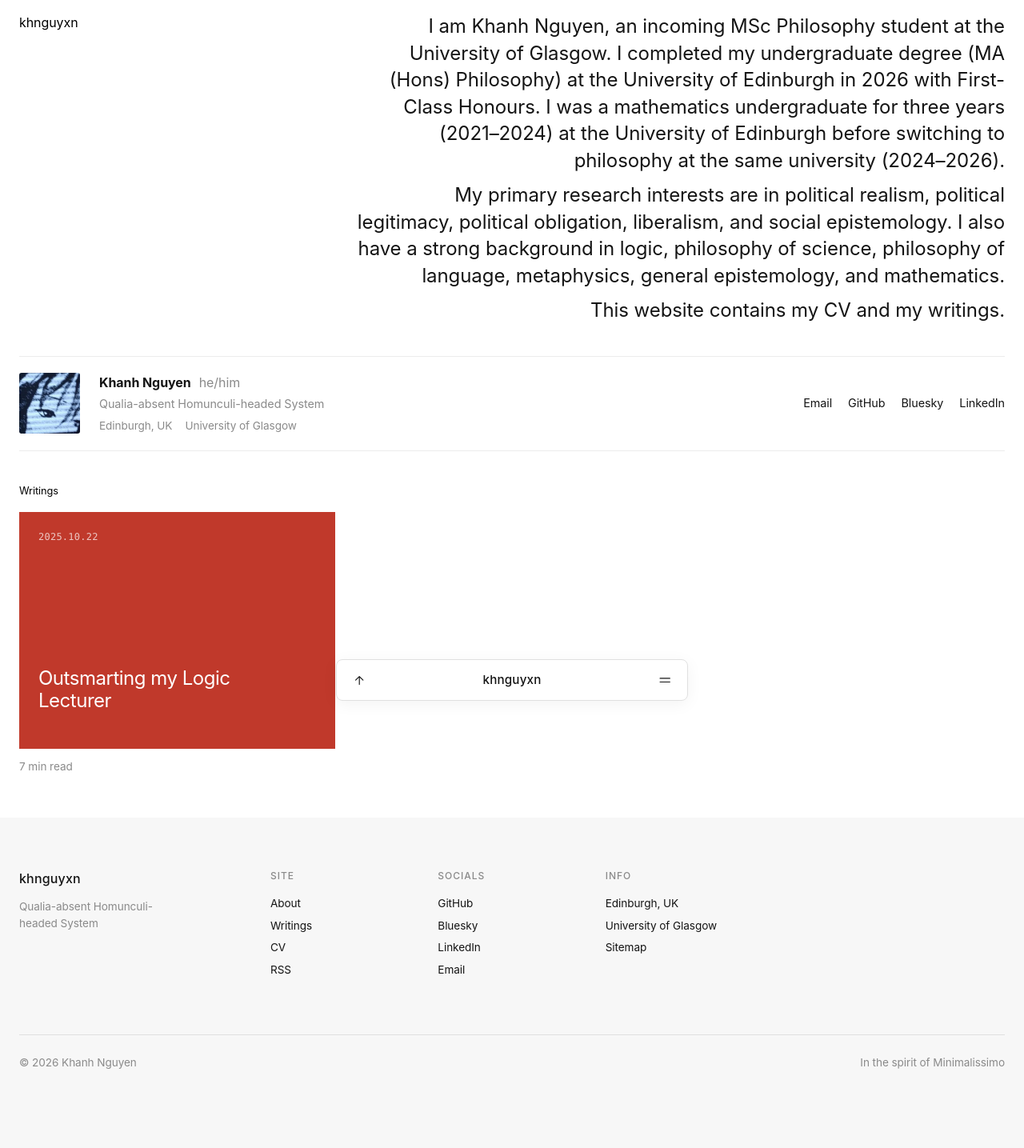
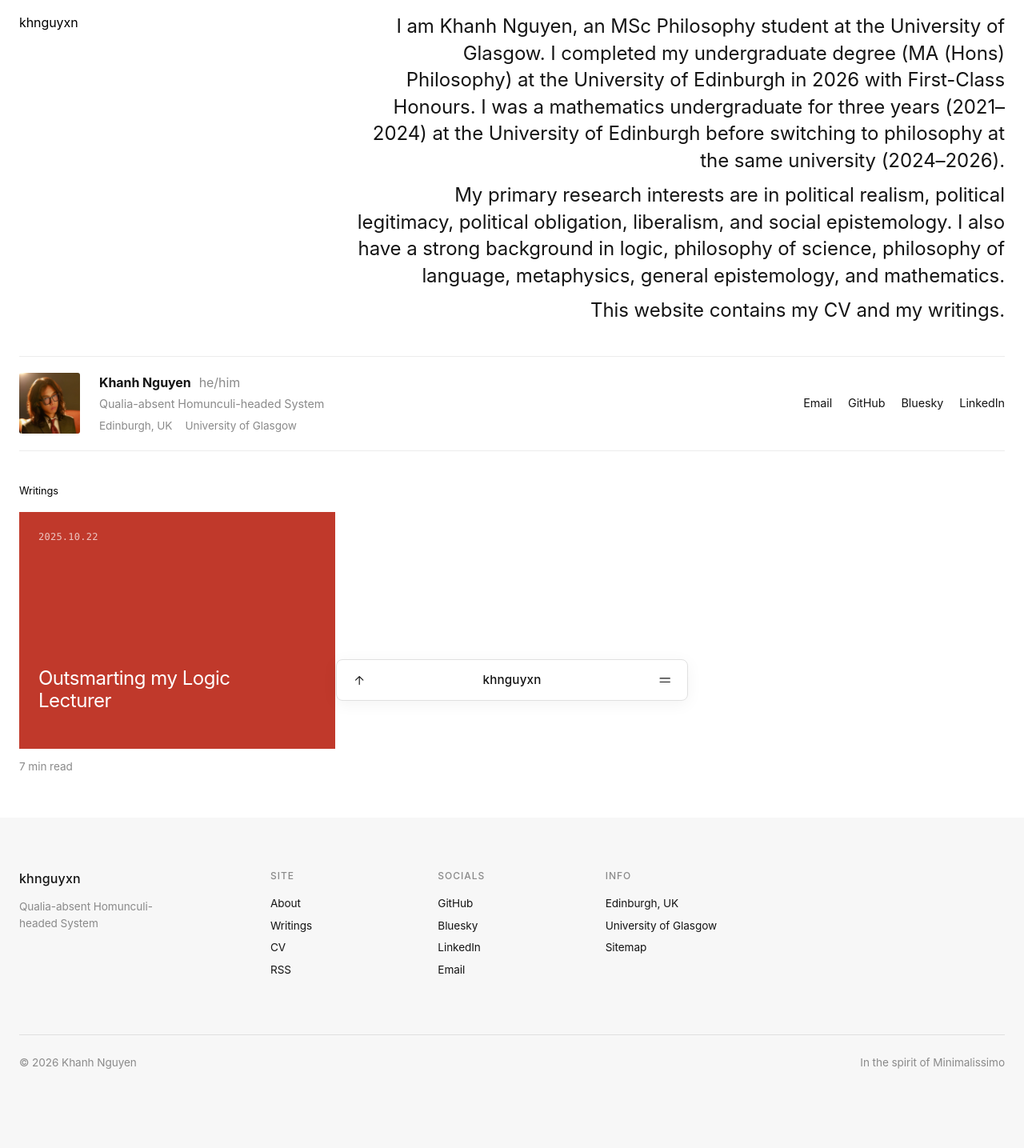
Before and after one commit to hardyowo/hardyowo.github.io, a Jekyll site: the page built from _pages/about.md, in a window 1280 px wide. Shown: the whole page at 80% size. Built offline with Jekyll 4.4.1, drawn with Linux system fonts in a browser that asks for light colours; a style sheet for code colours, icons or effects is not loaded.

Commit message:
Add headshot and update about bio
Add images/headshot.JPG and update _config.yml to use the new headshot as the avatar. Edit _pages/about.md to remove 'incoming' from the MSc Philosophy description, reflecting current enrollment.

```diff
--- a/_config.yml
+++ b/_config.yml
@@ -23,7 +23,7 @@ repository               : "hardyowo/hardyowo.github.io"
 #               Additional customization can be done by editing /_includes/author-profile.html
 author:
   # Biographic information
-  avatar           : "96926681.jpeg"
+  avatar           : "headshot.JPG"
   name             : "Khanh Nguyen"
   pronouns         : "he/him"
   bio              : "Qualia-absent Homunculi-headed System"
--- a/_pages/about.md
+++ b/_pages/about.md
@@ -6,7 +6,7 @@ redirect_from:
   - /about/
   - /about.html
 ---
-I am Khanh Nguyen, an incoming MSc Philosophy student at the University of Glasgow. I completed my undergraduate degree (MA (Hons) Philosophy) at the University of Edinburgh in 2026 with First-Class Honours. I was a mathematics undergraduate for three years (2021--2024) at the University of Edinburgh before switching to philosophy at the same university (2024--2026).
+I am Khanh Nguyen, an MSc Philosophy student at the University of Glasgow. I completed my undergraduate degree (MA (Hons) Philosophy) at the University of Edinburgh in 2026 with First-Class Honours. I was a mathematics undergraduate for three years (2021--2024) at the University of Edinburgh before switching to philosophy at the same university (2024--2026).
 
 My primary research interests are in political realism, political legitimacy, political obligation, liberalism, and social epistemology. I also have a strong background in logic, philosophy of science, philosophy of language, metaphysics, general epistemology, and mathematics.
 
```
Also changed, not shown: images/headshot.JPG (added).
